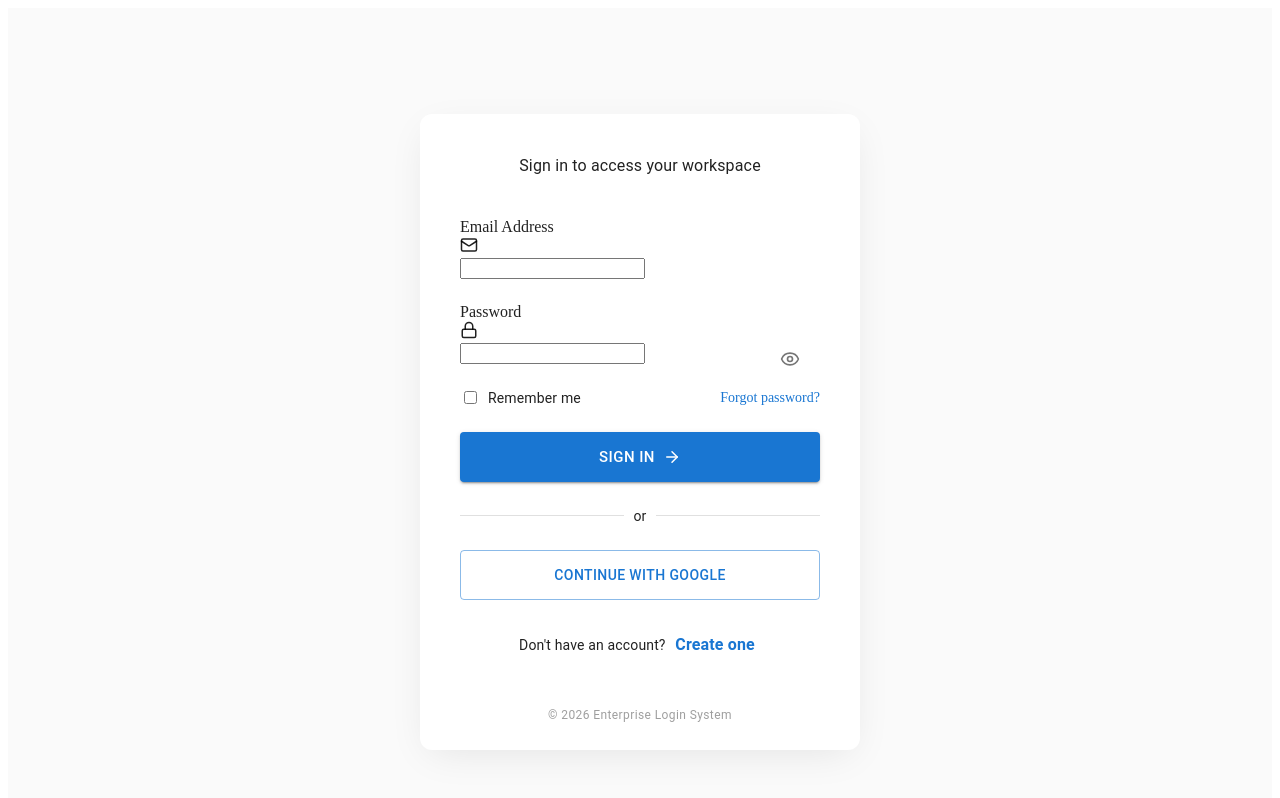
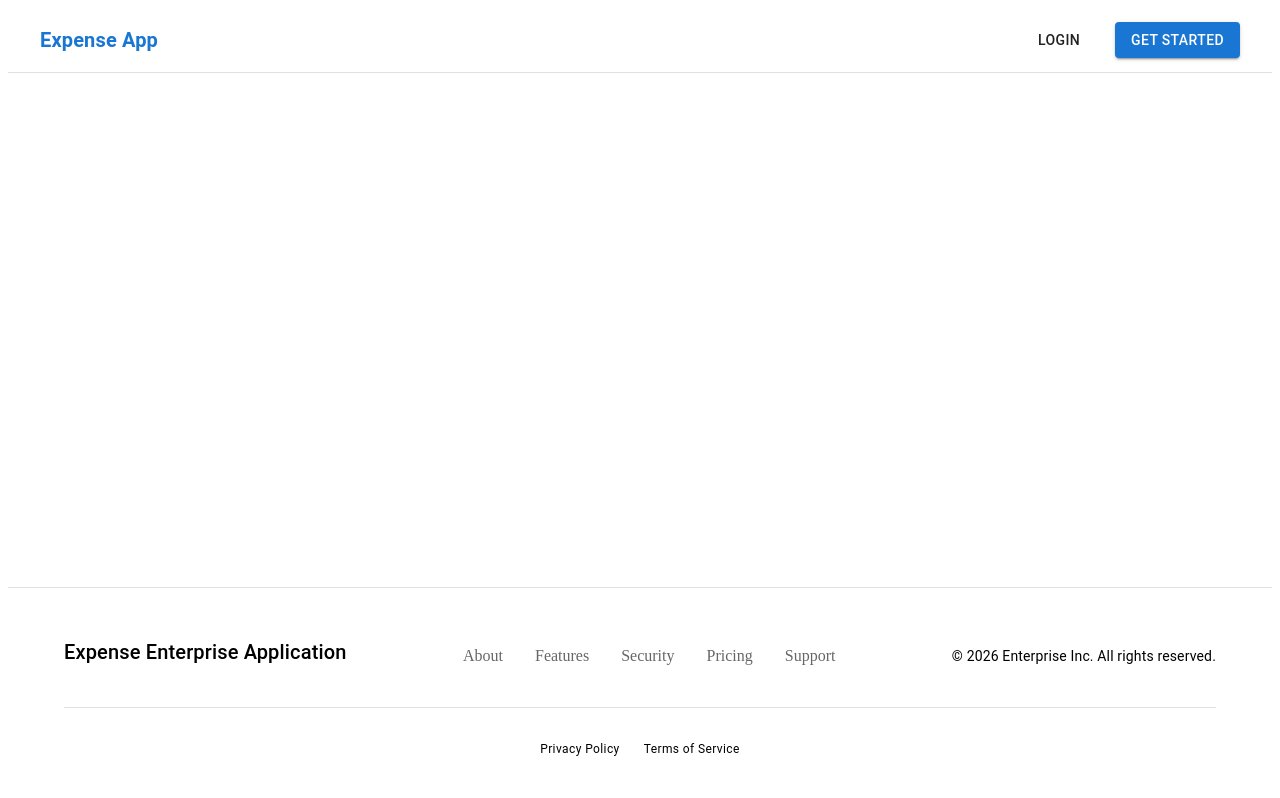
Before and after one commit to SanthoshkumarGudi/expenseApp, a React (Vite) app: page / in a window 1280 px wide. Before the commit this address led to /login. Shown: the top 798 px of the page. Built offline with nearby package versions, Linux system fonts and the light colour scheme.

Commit message:
feature/navbar added

```diff
--- a/src/App.jsx
+++ b/src/App.jsx
@@ -1,7 +1,35 @@
 import { AppRouter } from './routes/router';
+import { Navbar } from './components/layout/Navbar';
+import { Footer } from './components/layout/Footer';
+import { Box } from '@mui/material';
+import {AuthProvider} from './context/AuthContext'
+
 
 function App() {
-  return <AppRouter />;
+  return (
+    <>
+    <AuthProvider>
+      <Box sx={{
+        display: 'flex',
+        flexDirection: 'column',
+        minHeight: '100vh',
+        bgcolor: 'background.default'
+      }}>
+        {/* Navbar will now be inside Router via AppRouter */}
+        <AppRouter />
+
+      </Box>
+    </AuthProvider>
+
+
+
+
+
+
+
+
+    </>
+  )
 }
 
 export default App;
--- a/src/components/auth/ChangePassword.jsx
+++ b/src/components/auth/ChangePassword.jsx
@@ -36,6 +36,7 @@ export const ChangePassword = () => {
       await authService.changePassword({
         current_password: data.currentPassword,
         new_password: data.newPassword,
+        confirm_password: data.confirmNewPassword,
       });
 
       setSuccess(true);
--- a/src/components/auth/Login.jsx
+++ b/src/components/auth/Login.jsx
@@ -21,7 +21,7 @@ export const Login = () => {
   const [showPassword, setShowPassword] = useState(false);
   const [serverError, setServerError] = useState(null);
   const [isLoading, setIsLoading] = useState(false);
-
+  let errorMsg;
   const {
     register,
     handleSubmit,
@@ -43,6 +43,7 @@ export const Login = () => {
       };
 
       const response = await authService.login(loginPayload);
+      console.log("✅ Login Response:", response);
 
       if (response.requires_2fa) {
         navigate("/login/2fa", {
@@ -58,13 +59,13 @@ export const Login = () => {
       }
     } catch (err) {
       console.error("❌ Login Error:", err.response?.data);
-      let errorMsg = "Invalid credentials";
+      // let errorMsg = "Invalid credentials";
       if (err.response?.data?.detail) {
         errorMsg = typeof err.response.data.detail === "string"
           ? err.response.data.detail
           : err.response.data.detail[0]?.msg || "Validation error";
       }
-      setServerError(errorMsg);
+      setServerError(errorMsg ? "Login failed. Please check your credentials and try again." : "Login failed. Please check your internet connection and try again.");
     } finally {
       setIsLoading(false);
     }
--- /dev/null
+++ b/src/components/layout/Footer.jsx
@@ -0,0 +1,52 @@
+import { Box, Typography, Container, Link, Divider } from '@mui/material';
+
+export const Footer = () => {
+  return (
+    <Box
+      component="footer"
+      sx={{
+        bgcolor: 'background.paper',
+        borderTop: '1px solid',
+        borderColor: 'divider',
+        py: 6,
+        mt: 'auto'
+      }}
+    >
+      <Container maxWidth="lg">
+        <Box sx={{ display: 'flex', flexDirection: { xs: 'column', md: 'row' }, gap: 4, justifyContent: 'space-between', alignItems: 'center' }}>
+          <Box>
+            <Typography variant="h6" fontWeight={700} color="primary.main" gutterBottom>
+              Expense Enterprise Application
+            </Typography>
+
+          </Box>
+
+          <Box sx={{ display: 'flex', gap: 4, flexWrap: 'wrap', justifyContent: 'center' }}>
+            <Link href="#" color="text.secondary" underline="hover">About</Link>
+            <Link href="#" color="text.secondary" underline="hover">Features</Link>
+            <Link href="#" color="text.secondary" underline="hover">Security</Link>
+            <Link href="#" color="text.secondary" underline="hover">Pricing</Link>
+            <Link href="#" color="text.secondary" underline="hover">Support</Link>
+          </Box>
+
+          <Box sx={{ textAlign: { xs: 'center', md: 'right' } }}>
+            <Typography variant="body2" color="text.secondary">
+              © {new Date().getFullYear()} Enterprise Inc. All rights reserved.
+            </Typography>
+          </Box>
+        </Box>
+
+        <Divider sx={{ my: 4 }} />
+
+        <Box sx={{ display: 'flex', justifyContent: 'center', gap: 3 }}>
+          <Typography variant="caption" color="text.secondary">
+            Privacy Policy
+          </Typography>
+          <Typography variant="caption" color="text.secondary">
+            Terms of Service
+          </Typography>
+        </Box>
+      </Container>
+    </Box>
+  );
+};
--- /dev/null
+++ b/src/components/layout/Navbar.jsx
@@ -0,0 +1,113 @@
+import { useState } from 'react';
+import { AppBar, Toolbar, Typography, Button, Box, IconButton, Menu, MenuItem, Avatar } from '@mui/material';
+import { Menu as MenuIcon, Logout, Person, Settings } from '@mui/icons-material';
+import { useAuth } from '../../hooks/useAuth';
+import { useNavigate, Link } from 'react-router-dom';
+
+export const Navbar = () => {
+  const { isAuthenticated, user, logout } = useAuth();
+  const navigate = useNavigate();
+  const [anchorEl, setAnchorEl] = useState(null);
+  const [mobileMenuOpen, setMobileMenuOpen] = useState(false);
+
+  const handleMenu = (event) => setAnchorEl(event.currentTarget);
+  const handleClose = () => setAnchorEl(null);
+
+  const handleLogout = async () => {
+    await logout();
+    handleClose();
+  };
+
+  return (
+    <AppBar
+      position="sticky"
+      elevation={0}
+      sx={{
+        background: 'rgba(255, 255, 255, 0.95)',
+        backdropFilter: 'blur(12px)',
+        borderBottom: '1px solid',
+        borderColor: 'divider',
+        color: 'text.primary'
+      }}
+    >
+      <Toolbar sx={{ maxWidth: 1200, mx: 'auto', width: '100%' }}>
+        {/* Logo */}
+        <Box sx={{ display: 'flex', alignItems: 'center', flexGrow: 1 }}>
+          <Typography
+            variant="h6"
+            component={Link}
+            to="/"
+            sx={{
+              fontWeight: 700,
+              color: 'primary.main',
+              textDecoration: 'none',
+              display: 'flex',
+              alignItems: 'center',
+              gap: 1
+            }}
+          >
+            Expense App
+          </Typography>
+        </Box>
+
+        {/* Desktop Navigation */}
+        <Box sx={{ display: { xs: 'none', md: 'flex' }, gap: 3, alignItems: 'center' }}>
+          {isAuthenticated ? (
+            <>
+              <Button component={Link} to="/dashboard" color="inherit">Dashboard</Button>
+              <Button component={Link} to="/profile" color="inherit">Profile</Button>
+              {['super_admin', 'admin', 'org_admin'].includes(user?.role) && (
+                <Button component={Link} to="/admin/users" color="inherit">Admin</Button>
+              )}
+            </>
+          ) : (
+            <>
+              <Button component={Link} to="/login" color="inherit">Login</Button>
+              <Button component={Link} to="/register" variant="contained">Get Started</Button>
+            </>
+          )}
+        </Box>
+
+        {/* User Menu */}
+        {isAuthenticated && (
+          <Box sx={{ display: 'flex', alignItems: 'center', gap: 2 }}>
+            <IconButton onClick={handleMenu}>
+              <Avatar
+                src={user?.avatar_url}
+                sx={{ width: 36, height: 36 }}
+              >
+                {user?.full_name?.[0] || 'U'}
+              </Avatar>
+            </IconButton>
+
+            <Menu
+              anchorEl={anchorEl}
+              open={Boolean(anchorEl)}
+              onClose={handleClose}
+              anchorOrigin={{ vertical: 'bottom', horizontal: 'right' }}
+              transformOrigin={{ vertical: 'top', horizontal: 'right' }}
+            >
+              <MenuItem onClick={() => { navigate('/profile'); handleClose(); }}>
+                <Person sx={{ mr: 1 }} /> Profile
+              </MenuItem>
+              <MenuItem onClick={() => { navigate('/settings/security'); handleClose(); }}>
+                <Settings sx={{ mr: 1 }} /> Security
+              </MenuItem>
+              <MenuItem onClick={handleLogout}>
+                <Logout sx={{ mr: 1 }} /> Logout
+              </MenuItem>
+            </Menu>
+          </Box>
+        )}
+
+        {/* Mobile Menu Button */}
+        <IconButton
+          sx={{ display: { md: 'none' } }}
+          onClick={() => setMobileMenuOpen(!mobileMenuOpen)}
+        >
+          <MenuIcon />
+        </IconButton>
+      </Toolbar>
+    </AppBar>
+  );
+};
--- a/src/routes/router.jsx
+++ b/src/routes/router.jsx
@@ -12,11 +12,16 @@ import { RouterProvider } from "react-router-dom";
 import { AdminUsers } from "../components/admin/AdminUsers";
 import { AdminRoute } from "../components/common/AdminRoute";
 import { AuditLogs } from "../components/admin/AuditLogs";
+import { Navbar } from "../components/layout/Navbar";
+import { Footer } from "../components/layout/Footer";
+import { Box } from "@mui/material";
+import { Outlet } from "react-router-dom";
+
 
 
 const Dashboard = () => (
   <div style={{ padding: 40, textAlign: "center", fontSize: 24 }}>
-    ✅ Welcome to Enterprise Dashboard
+     Welcome to Expense Enterprise Dashboard
   </div>
 );
 
@@ -26,13 +31,25 @@ const NotFound = () => (
   </div>
 );
 
+// Layout Component
+const MainLayout = () => {
+  return (
+    <>
+      <Navbar />
+      <Box sx={{ flexGrow: 1 }}>
+        <Outlet />
+      </Box>
+      <Footer />
+    </>
+  );
+};
+
 const router = createBrowserRouter([
   {
     path: "/",
-    element: <Navigate to="/login" replace />,
-  },
-
-  // ====================== PUBLIC ROUTES (as per docs) ======================
+    element: <MainLayout   />,
+    children: [
+       // ====================== PUBLIC ROUTES (as per docs) ======================
   {
     path: "/login",
     element: (
@@ -144,6 +161,10 @@ const router = createBrowserRouter([
     path: "*",
     element: <NotFound />,
   },
-]);
+
+    ]
+  },
+
+ ]);
 
 export const AppRouter = () => <RouterProvider router={router} />;
```
Also changed, not shown: src/components/admin/AdminUsers.jsx (+168 -29 lines).
